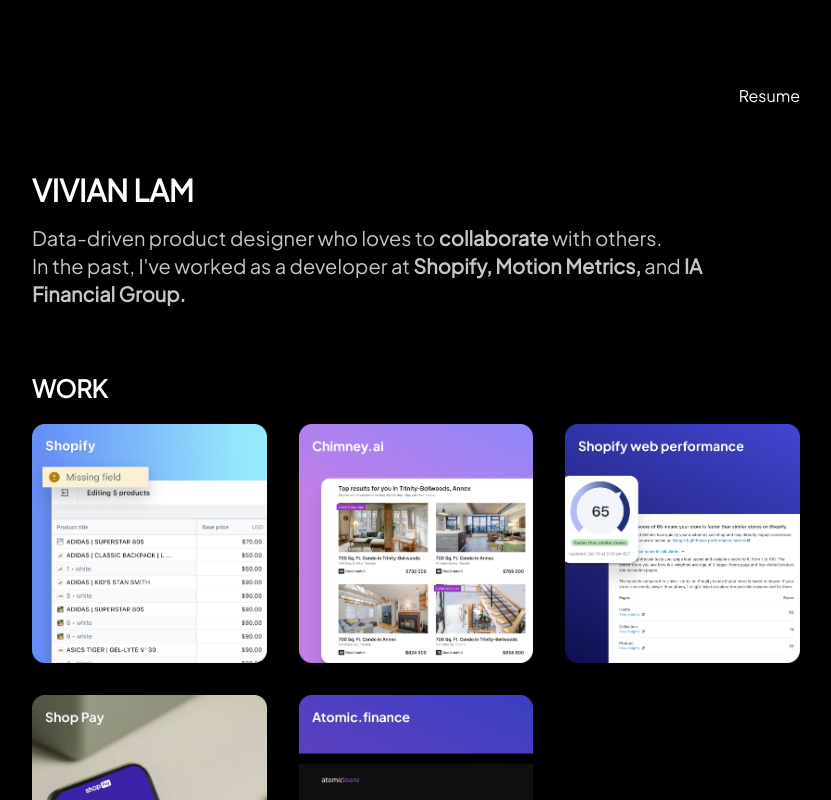
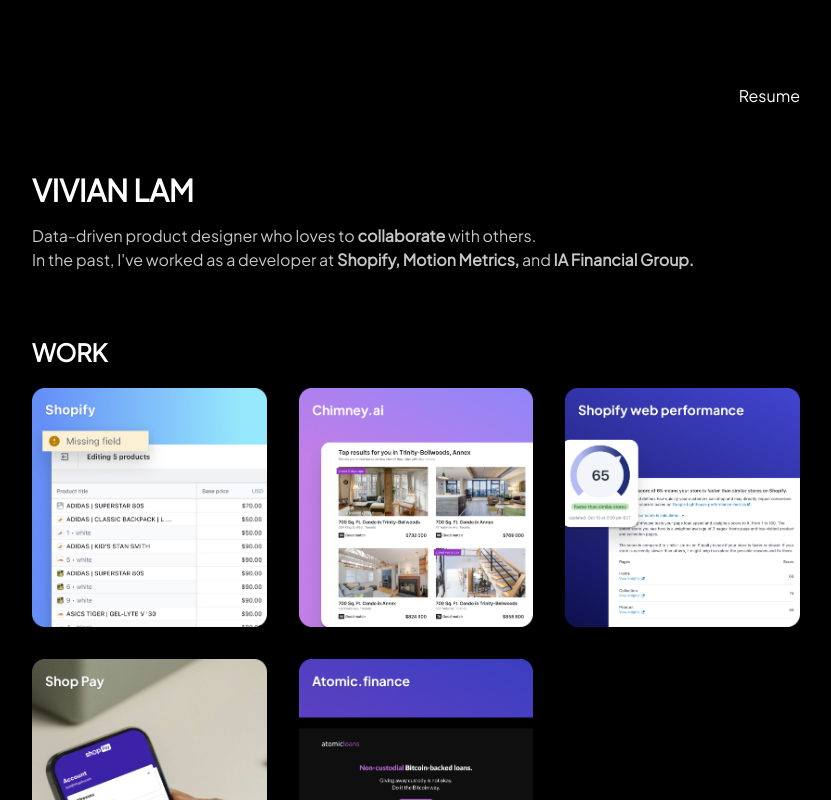
Before and after one commit to gbvivian/2022, a React (Create React App) app: page /#/ in a window 1280 px wide. Shown: the top 800 px of the page, without its empty margins (224-1055 px from the left). Built offline with nearby package versions, Linux system fonts and the light colour scheme.

Commit message:
Reduce font size of bio

```diff
--- a/src/components/HomePage.jsx
+++ b/src/components/HomePage.jsx
@@ -31,7 +31,7 @@
 
         {/* 20px */}
         <div
-          className="text-[#C6C6C6] text-xl mt-4"
+          className="text-[#C6C6C6] text-l mt-4"
           style={{ maxWidth: '745px' }}
         >
           Data-driven product designer who loves to <BoldText t="collaborate" />{' '}
```
